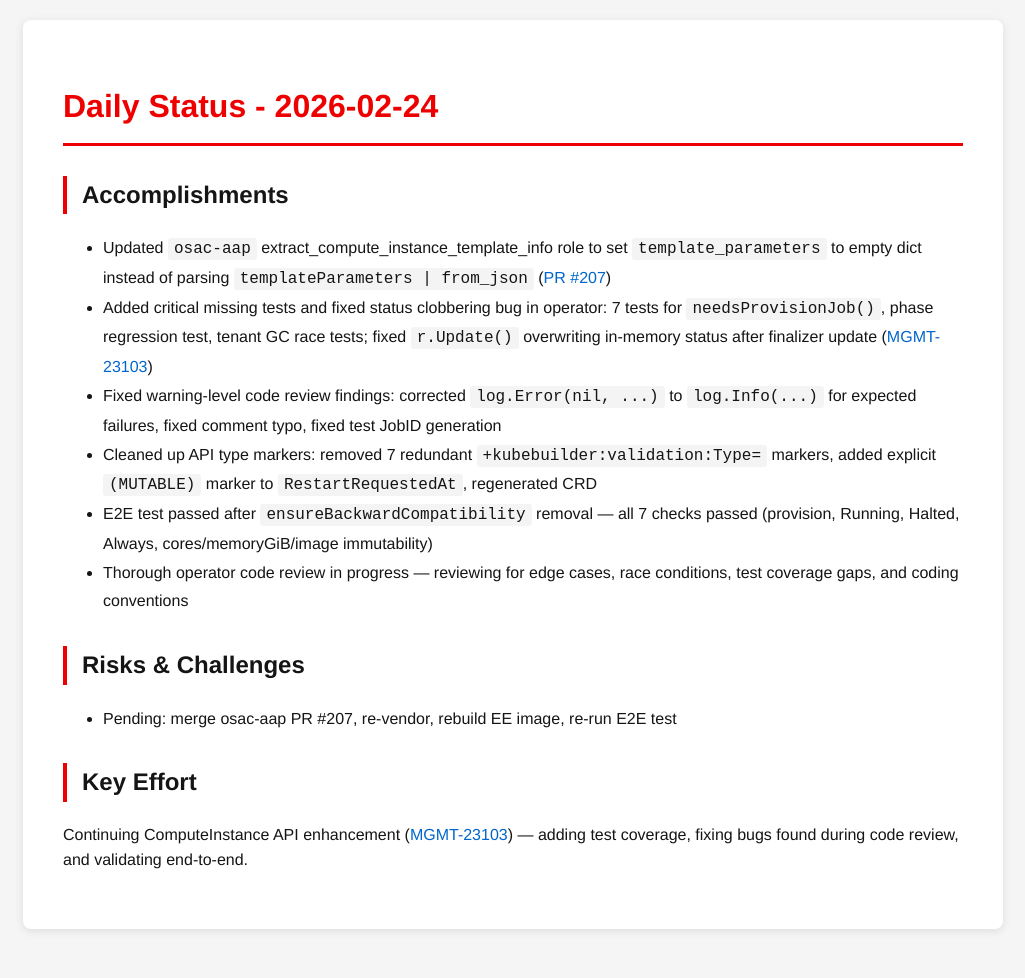
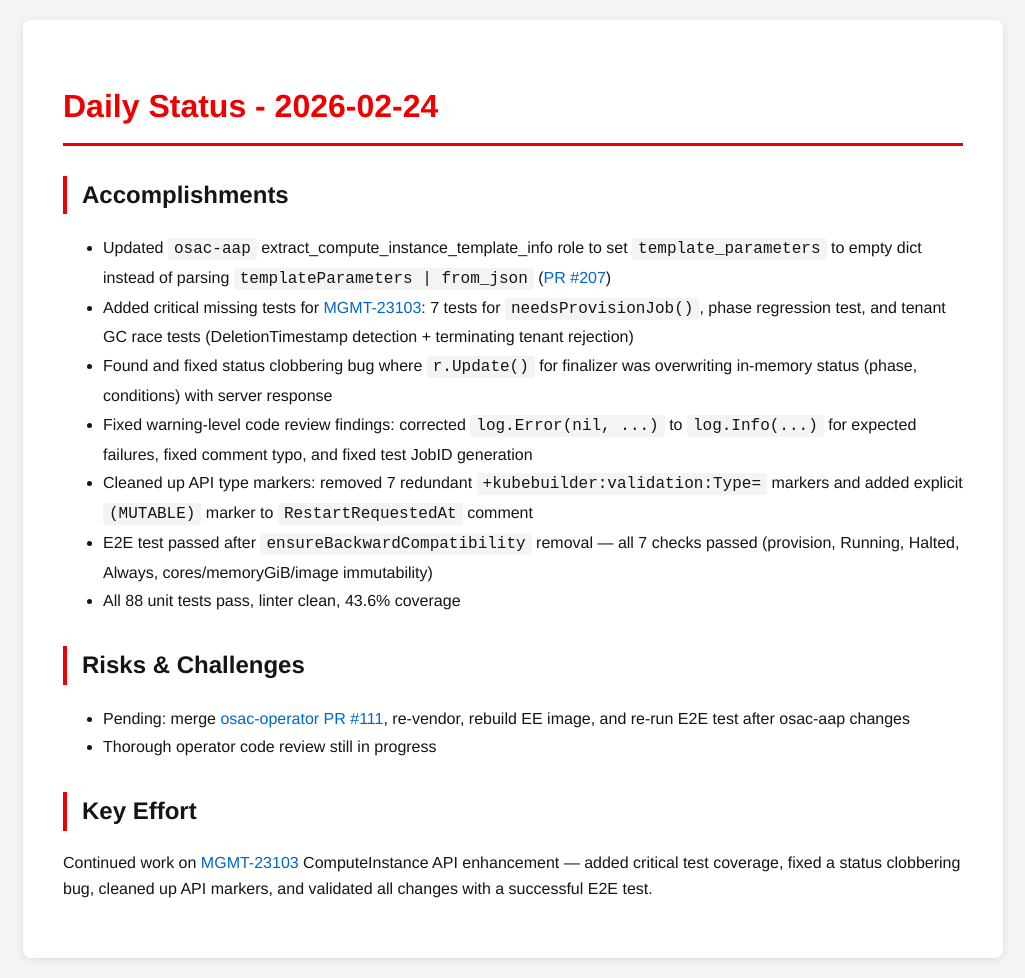
Before and after one commit to tzvatot/daily-status, a Jekyll site: the page built from 2026-02-24.md, in a window 1280 px wide. Shown: the whole page, without its empty margins (127-1152 px from the left). Built offline with Jekyll 4.4.1, drawn with Linux system fonts in a browser that asks for light colours; before the commit the page ends 949 px from its top, so only the background shows below that.

Commit message:
Daily status update - 2026-02-24

```diff
--- a/2026-02-24.md
+++ b/2026-02-24.md
@@ -7,15 +7,20 @@ date: 2026-02-24
 # Daily Status - 2026-02-24
 
 ## Accomplishments
+
 - Updated `osac-aap` extract_compute_instance_template_info role to set `template_parameters` to empty dict instead of parsing `templateParameters | from_json` ([PR #207](https://github.com/osac-project/osac-aap/pull/207))
-- Added critical missing tests and fixed status clobbering bug in operator: 7 tests for `needsProvisionJob()`, phase regression test, tenant GC race tests; fixed `r.Update()` overwriting in-memory status after finalizer update ([MGMT-23103](https://issues.redhat.com/browse/MGMT-23103))
-- Fixed warning-level code review findings: corrected `log.Error(nil, ...)` to `log.Info(...)` for expected failures, fixed comment typo, fixed test JobID generation
-- Cleaned up API type markers: removed 7 redundant `+kubebuilder:validation:Type=` markers, added explicit `(MUTABLE)` marker to `RestartRequestedAt`, regenerated CRD
+- Added critical missing tests for [MGMT-23103](https://issues.redhat.com/browse/MGMT-23103): 7 tests for `needsProvisionJob()`, phase regression test, and tenant GC race tests (DeletionTimestamp detection + terminating tenant rejection)
+- Found and fixed status clobbering bug where `r.Update()` for finalizer was overwriting in-memory status (phase, conditions) with server response
+- Fixed warning-level code review findings: corrected `log.Error(nil, ...)` to `log.Info(...)` for expected failures, fixed comment typo, and fixed test JobID generation
+- Cleaned up API type markers: removed 7 redundant `+kubebuilder:validation:Type=` markers and added explicit `(MUTABLE)` marker to `RestartRequestedAt` comment
 - E2E test passed after `ensureBackwardCompatibility` removal — all 7 checks passed (provision, Running, Halted, Always, cores/memoryGiB/image immutability)
-- Thorough operator code review in progress — reviewing for edge cases, race conditions, test coverage gaps, and coding conventions
+- All 88 unit tests pass, linter clean, 43.6% coverage
 
 ## Risks & Challenges
-- Pending: merge osac-aap PR #207, re-vendor, rebuild EE image, re-run E2E test
+
+- Pending: merge [osac-operator PR #111](https://github.com/osac-project/osac-operator/pull/111), re-vendor, rebuild EE image, and re-run E2E test after osac-aap changes
+- Thorough operator code review still in progress
 
 ## Key Effort
-Continuing ComputeInstance API enhancement ([MGMT-23103](https://issues.redhat.com/browse/MGMT-23103)) — adding test coverage, fixing bugs found during code review, and validating end-to-end.
+
+Continued work on [MGMT-23103](https://issues.redhat.com/browse/MGMT-23103) ComputeInstance API enhancement — added critical test coverage, fixed a status clobbering bug, cleaned up API markers, and validated all changes with a successful E2E test.
```
